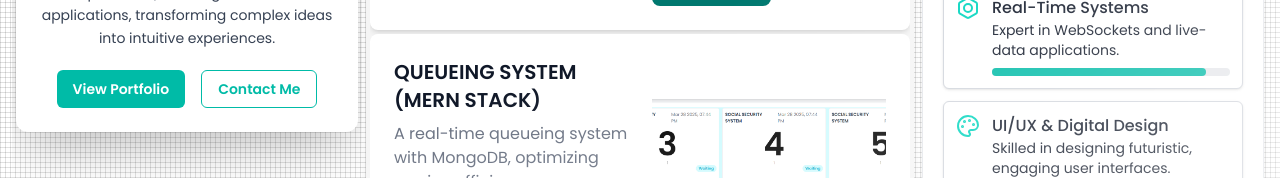
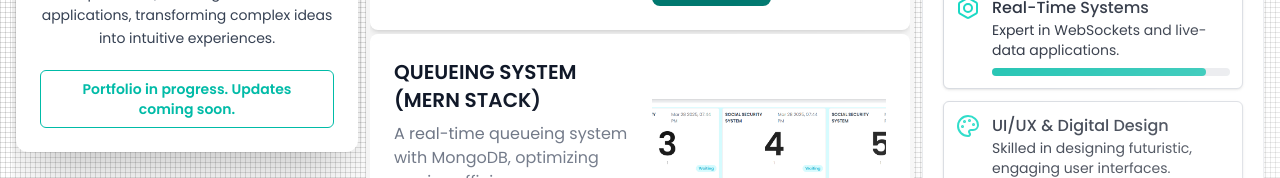
Before and after one commit to kevinbalocos/portfolio-v1, a React (Vite) app: page / in a window 1280 px wide. Shown: the part 448-626 px from the top of the page. Built offline with nearby package versions, Linux system fonts and the light colour scheme; a web font is replaced by a local one.

Commit message:
[updated] published portfolio

```diff
--- a/package.json
+++ b/package.json
@@ -3,11 +3,13 @@
   "private": true,
   "version": "0.0.0",
   "type": "module",
+  "homepage": "https://kevinbalocos.github.io/portfolio-v1",
   "scripts": {
     "kevpsy": "vite",
     "build": "vite build",
     "lint": "eslint .",
-    "preview": "vite preview"
+    "preview": "vite preview",
+    "deploy": "gh-pages -d dist"
   },
   "dependencies": {
     "@tailwindcss/vite": "^4.0.15",
@@ -28,6 +30,7 @@
     "eslint": "^9.21.0",
     "eslint-plugin-react-hooks": "^5.1.0",
     "eslint-plugin-react-refresh": "^0.4.19",
+    "gh-pages": "^6.3.0",
     "globals": "^15.15.0",
     "vite": "^6.2.0"
   }
--- a/src/components/LeftSection/background_profile.jsx
+++ b/src/components/LeftSection/background_profile.jsx
@@ -147,17 +147,17 @@ const BackgroundProfile = ({ darkMode }) => {
 
           {/* Action Buttons */}
           <div className="mt-5 flex justify-center space-x-4">
-            <button
+            {/* <button
               className="px-4 py-2 text-sm font-semibold transition-all duration-300 rounded-md
               bg-teal-500 text-white hover:bg-teal-600"
             >
               View Portfolio
-            </button>
+            </button> */}
             <button
               className="px-4 py-2 text-sm font-semibold transition-all duration-300 rounded-md
               border border-teal-500 text-teal-500 hover:bg-teal-500 hover:text-white"
             >
-              Contact Me
+             Portfolio in progress. Updates coming soon.
             </button>
           </div>
         </div>
--- a/src/components/MainContent/projects.jsx
+++ b/src/components/MainContent/projects.jsx
@@ -67,7 +67,7 @@ const projectData = [
       "PHP",
       "Javascript",
     ],
-    liveLink: "https://example.com/faculty-ranking",
+    liveLink: "http://ranking-system.great-site.net/",
   },
   {
     title: "Queueing System (MERN Stack)",
--- a/vite.config.js
+++ b/vite.config.js
@@ -2,10 +2,8 @@ import { defineConfig } from 'vite'
 import react from '@vitejs/plugin-react'
 import tailwindcss from '@tailwindcss/vite'
 
-// https://vite.dev/config/
+// https://vitejs.dev/config/
 export default defineConfig({
-  plugins: [
-    tailwindcss(),
-    react()
-  ],
+  base: '/portfolio-v1/',
+  plugins: [tailwindcss(), react()],
 })
```
Also changed, not shown: 1 other file (tests, documents, lock files or other folders).
